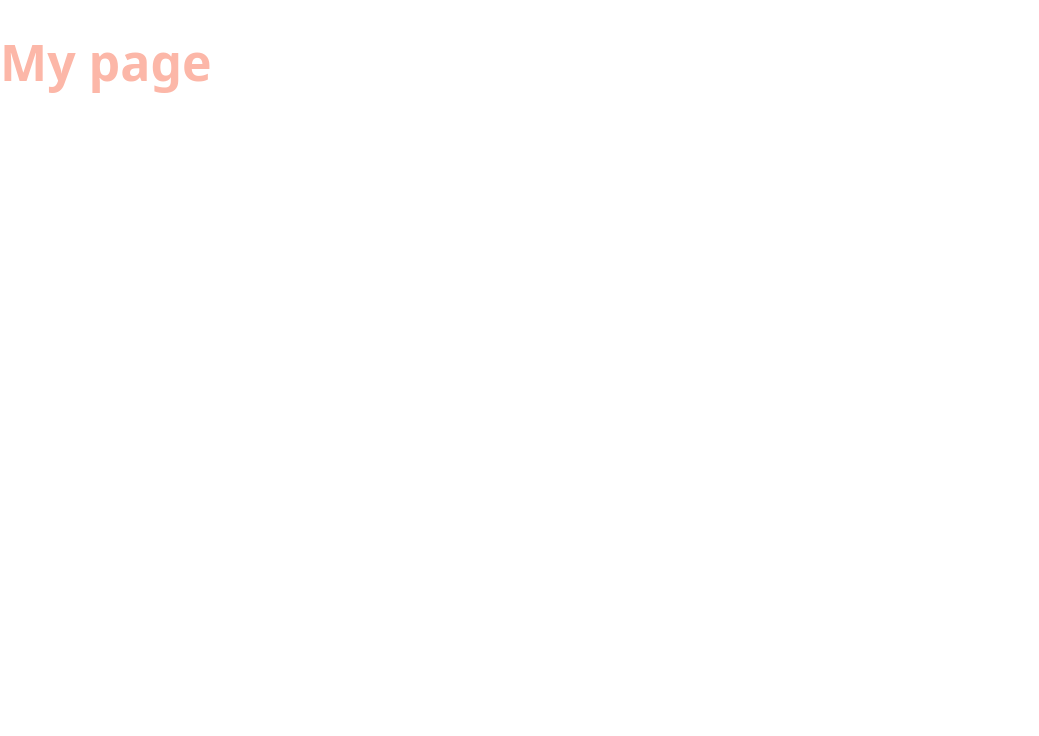
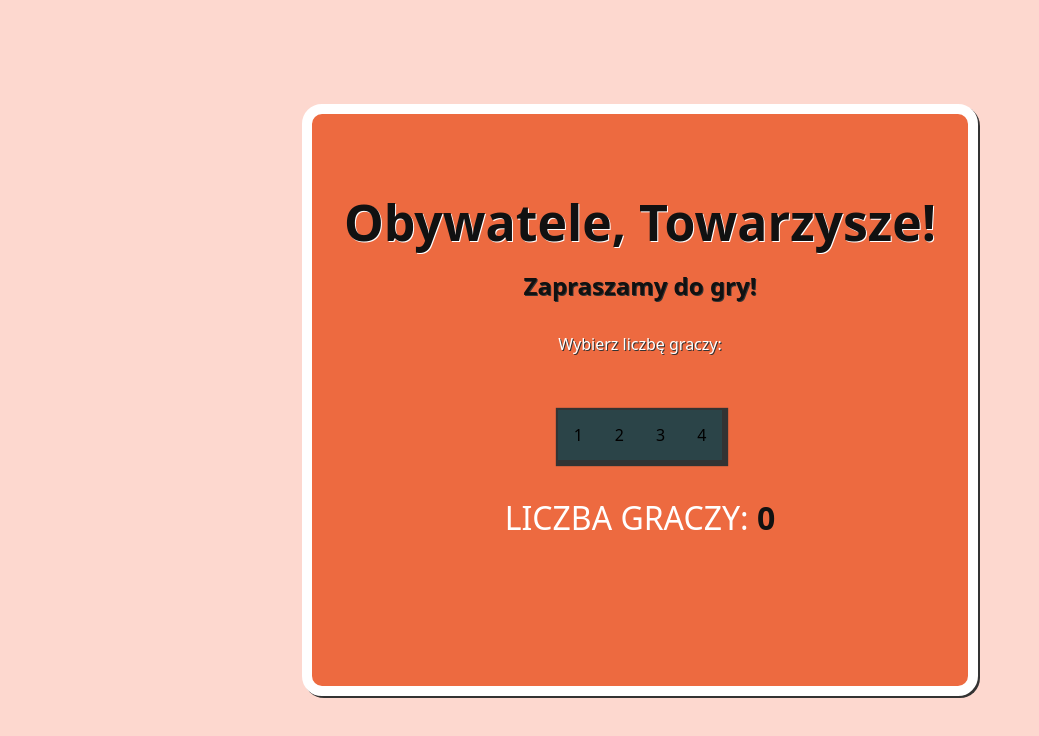
Before and after one commit to 42Matt/obywatele-towarzysze, a Next.js app: page / in a window 1280 px wide. Shown: the top 736 px of the page, without its empty margins (0-1039 px from the left). Built offline with nearby package versions, Linux system fonts and the light colour scheme.

Commit message:
Style: adding start page

```diff
--- a/src/pages/index.js
+++ b/src/pages/index.js
@@ -1,10 +1,162 @@
-import styled from 'styled-components'
+import { useState } from 'react';
+import styled from 'styled-components';
+
+const Wrapper = styled.div`
+  width: 100%;
+  height: 100vh;
+  background-color: ${({ theme }) => theme.colors.background};
+  display: flex;
+  justify-content: center;
+  align-items: center;
+`;
+
+const StartMenuContainer = styled.div`
+  display: flex;
+  flex-direction: column;
+  justify-content: center;
+  align-items: center;
+  padding: 5rem 2rem;
+  background-color: ${({ theme }) => theme.colors.primaryBackground};
+  border: 10px solid #fff;
+  border-radius: 20px;
+  box-shadow: 2px 2px #333;
+`;
 
 const Title = styled.h1`
+  margin: 0;
   font-size: 50px;
-  color: ${({ theme }) => theme.colors.primary};
-`
+  color: ${({ theme }) => theme.colors.textNormal};
+  text-shadow: 1px 1px #fff;
+`;
 
-export default function Home() {
-  return <Title>My page</Title>
-}
+const Subtitle = styled.h2`
+  font-size: 1, 2rem;
+  color: ${({ theme }) => theme.colors.textNormal};
+  text-shadow: 1px 1px #333;
+`;
+const Paragraph = styled.p`
+  color: ${({ theme }) => theme.colors.textWhite};
+  text-shadow: 1px 1px #333;
+`;
+
+const NumberContainer = styled.div`
+  background-color: ${({ theme }) => theme.colors.accentBackground};
+  margin-top: 2.5rem;
+  display: flex;
+  justify-content: center;
+  align-items: center;
+  box-shadow: 2px 2px 1px 4px #333;
+  input {
+    display: none;
+  }
+  label {
+    padding: 1rem;
+    cursor: pointer;
+    transition: 0.2s ease-in-out;
+    &:hover {
+      background-color: ${({ theme }) => theme.colors.accent};
+    }
+  }
+`;
+
+const NumberScreen = styled.div`
+  margin-top: 2.5rem;
+  font-size: 2rem;
+  text-transform: uppercase;
+  color: ${({ theme }) => theme.colors.textWhite};
+  span {
+    font-weight: bold;
+    color: ${({ theme }) => theme.colors.textNormal};
+  }
+`;
+
+const StartButton = styled.button`
+  margin-top: 1rem;
+  padding: 0.5rem 1.5rem;
+  background-color: ${({ theme }) => theme.colors.accentBackground};
+  color: ${({ theme }) => theme.colors.textNormal};
+  border: none;
+  border-radius: 1rem;
+  box-shadow: 2px 2px 1px 4px #333;
+
+  visibility: ${({ pikcedNumber }) => (pikcedNumber ? 'visible' : 'hidden')};
+  font-size: 2rem;
+  text-transform: uppercase;
+  font-weight: bold;
+  transition: 0.3s;
+  cursor: pointer;
+  &:hover {
+    color: ${({ theme }) => theme.colors.textWhite};
+  }
+  &:focus {
+    outline: none;
+  }
+`;
+
+const Home = () => {
+  const [numberOfPlayers, setNumberOfPlayers] = useState(0);
+  const [pikcedNumber, setpikcedNumber] = useState(false);
+
+  const handlePickingNumberOfPlayers = (e) => {
+    setNumberOfPlayers(e.target.value);
+    setpikcedNumber(true);
+  };
+
+  return (
+    <Wrapper>
+      <StartMenuContainer>
+        <Title>Obywatele, Towarzysze!</Title>
+        <Subtitle>Zapraszamy do gry!</Subtitle>
+        <Paragraph>Wybierz liczbę graczy:</Paragraph>
+        <NumberContainer>
+          <label htmlFor="1">
+            <input
+              type="radio"
+              value={1}
+              name="numberOfPlayers"
+              id="1"
+              onChange={handlePickingNumberOfPlayers}
+            />
+            1
+          </label>
+          <label htmlFor="2">
+            <input
+              type="radio"
+              value={2}
+              name="numberOfPlayers"
+              id="2"
+              onChange={handlePickingNumberOfPlayers}
+            />
+            2
+          </label>
+          <label htmlFor="3">
+            <input
+              type="radio"
+              value={3}
+              name="numberOfPlayers"
+              id="3"
+              onChange={handlePickingNumberOfPlayers}
+            />
+            3
+          </label>
+          <label htmlFor="4">
+            <input
+              type="radio"
+              value={4}
+              name="numberOfPlayers"
+              id="4"
+              onChange={handlePickingNumberOfPlayers}
+            />
+            4
+          </label>
+        </NumberContainer>
+        <NumberScreen>
+          Liczba graczy: <span>{numberOfPlayers}</span>
+        </NumberScreen>
+        <StartButton pikcedNumber={pikcedNumber}>Start</StartButton>
+      </StartMenuContainer>
+    </Wrapper>
+  );
+};
+
+export default Home;
```
